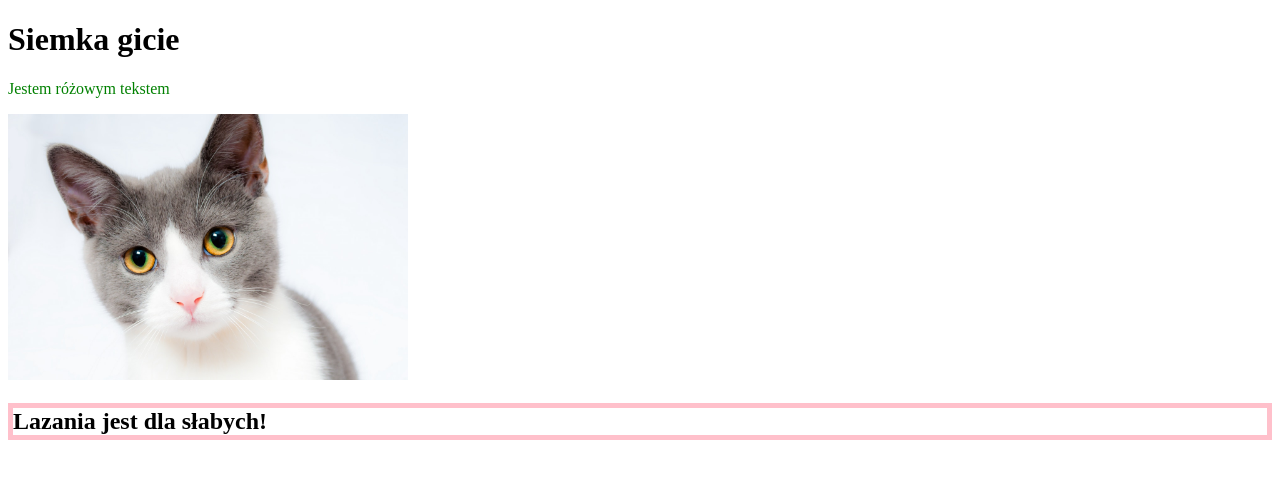
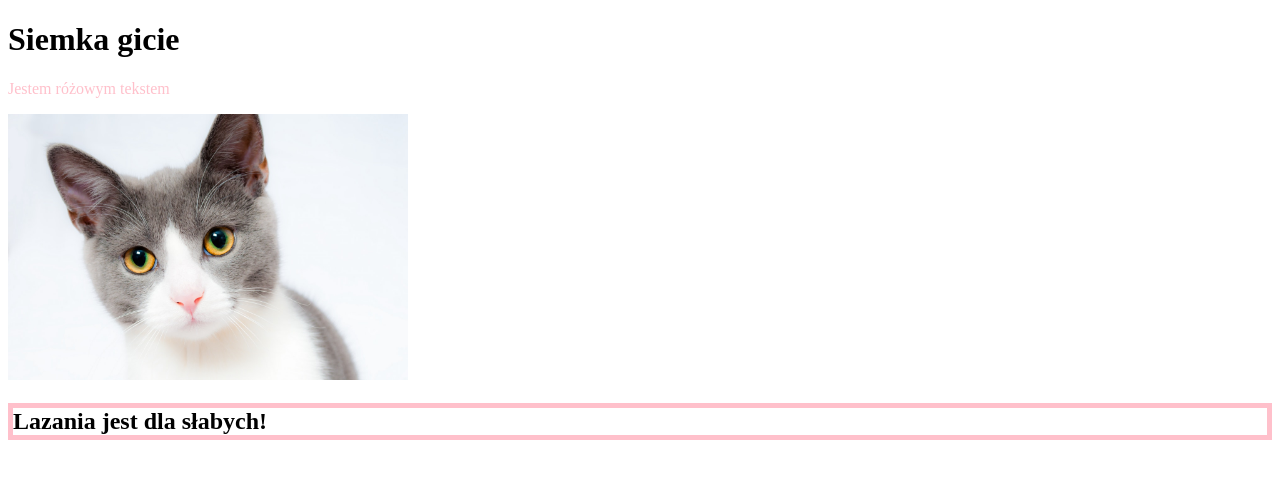
Before and after one commit to masives/hello-world, a plain HTML site: page index.html in a window 1280 px wide. Drawn offline with Linux system fonts and the light colour scheme.

Commit message:
change color

```diff
--- a/index.html
+++ b/index.html
@@ -7,7 +7,7 @@
   <body>
     <h1>Siemka gicie</h1>
     <!-- Zmień na różowy(pink) -->
-        <p style="color: green">Jestem różowym tekstem</p>
+    <p style="color: pink">Jestem różowym tekstem</p>
 
     <!-- Odkomentuj -->
     <!-- <p>Ktoś zapomniał mnie odkomentować</p> -->
```
Lines whose indentation alone changed are shown as unchanged.
